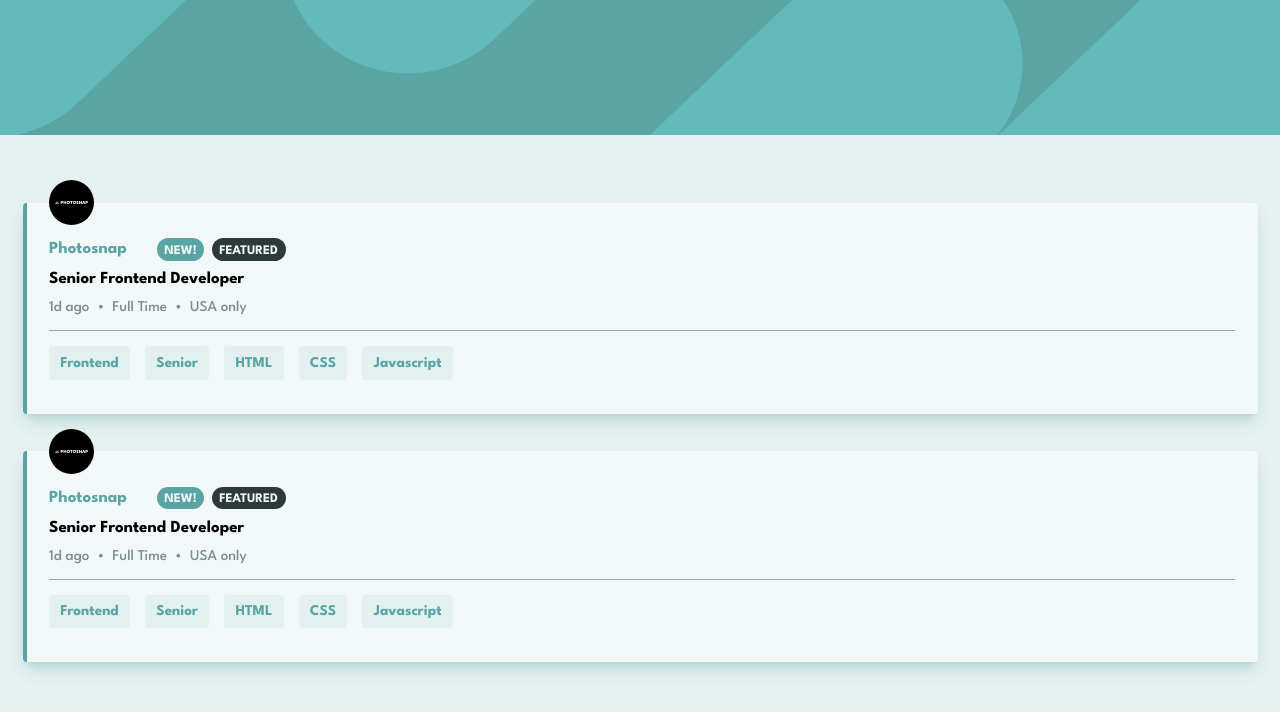
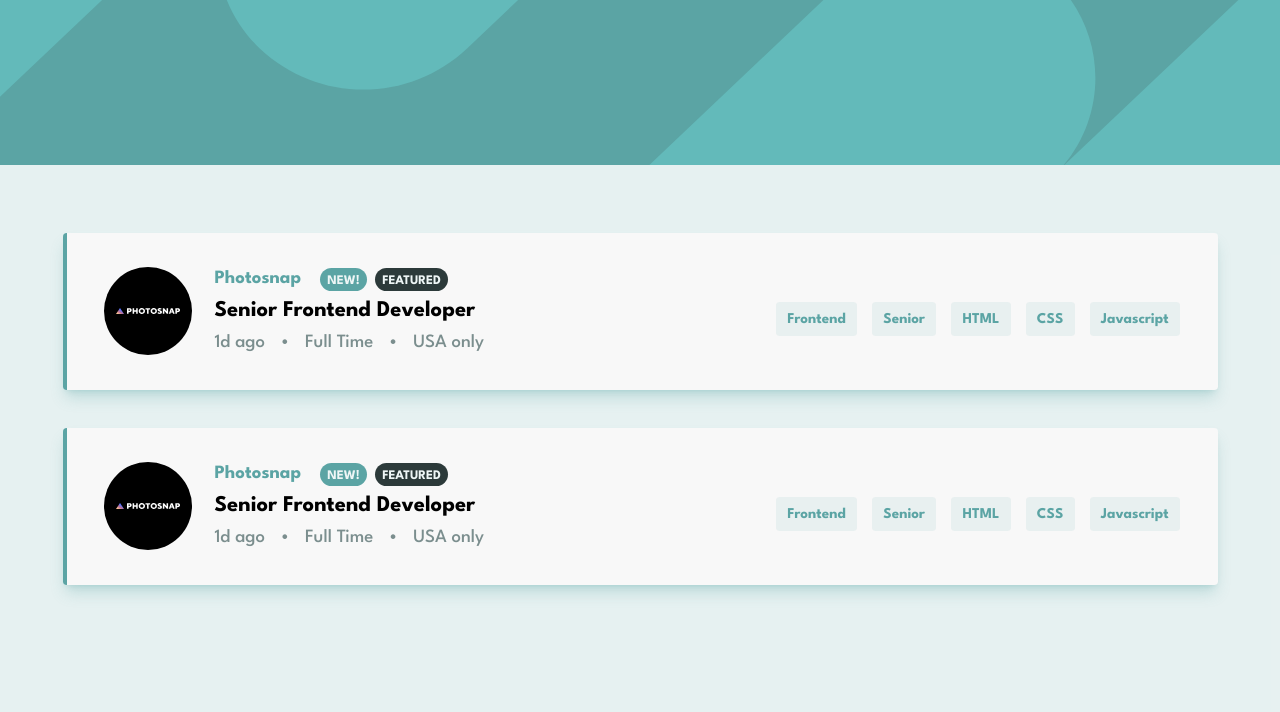
Before and after one commit to adityadahake/Job-Listings-React-, a React (Vite) app: page / in a window 1280 px wide. Shown: the top 712 px of the page. Built offline with nearby package versions, Linux system fonts and the light colour scheme.

Commit message:
add styles for desktop view

```diff
--- a/src/App.jsx
+++ b/src/App.jsx
@@ -9,10 +9,10 @@ function App() {
         <img
           src={bgHeaderImg}
           alt="background header image"
-          className="w-full h-36 object-cover bg-desaturated-dark-cyan-primary"
+          className="w-full h-36 lg:h-44 object-cover bg-desaturated-dark-cyan-primary"
         />
       </div>
-      <div className="container mx-auto pt-12">
+      <div className="container lg:max-w-[1200px] mx-auto pt-12">
         <div className="flex flex-col gap-10 p-6">
           <JobListing />
           <JobListing />
--- a/src/components/JobListing.jsx
+++ b/src/components/JobListing.jsx
@@ -2,13 +2,13 @@ import photosnapLogo from "../assets/images/photosnap.svg";
 
 function JobListing() {
   return (
-    <div className="border-l-4 px-6 py-9 relative rounded shadow-lg flex flex-col gap-3 whitespace-nowrap bg-light-grayish-cyan-bg border-desaturated-dark-cyan-primary shadow-desaturated-dark-cyan-primary/30">
-      <div className="w-12 h-12 absolute -top-6">
+    <div className="border-l-4 px-6 py-9 lg:px-10 relative rounded shadow-lg flex flex-col lg:flex-row lg:items-center gap-3 lg:gap-6 whitespace-nowrap bg-very-light-cyan border-desaturated-dark-cyan-primary shadow-desaturated-dark-cyan-primary/30">
+      <div className="w-12 h-12 lg:w-fit lg:h-fit absolute lg:static -top-6">
         <img src={photosnapLogo} alt="photosnap" />
       </div>
       <div className="grid gap-1">
         <div className="flex gap-2 items-center font-bold">
-          <span className="text-lg me-6 text-desaturated-dark-cyan-primary">
+          <span className="text-lg lg:text-xl me-6 lg:me-3 text-desaturated-dark-cyan-primary">
             Photosnap
           </span>
           <span className="text-sm px-2 pt-1 rounded-full bg-desaturated-dark-cyan-primary text-light-grayish-cyan-badge">
@@ -18,8 +18,10 @@ function JobListing() {
             FEATURED
           </span>
         </div>
-        <div className="text-lg font-bold">Senior Frontend Developer</div>
-        <div className="flex gap-2 font-medium text-dark-grayish-cyan">
+        <div className="text-lg lg:text-2xl font-bold">
+          Senior Frontend Developer
+        </div>
+        <div className="flex gap-2 lg:gap-4 lg:text-xl font-medium text-dark-grayish-cyan">
           <span>1d ago</span>
           <span>&#x2022;</span>
           <span>Full Time</span>
@@ -27,7 +29,7 @@ function JobListing() {
           <span>USA only</span>
         </div>
       </div>
-      <div className="border-t border-dark-grayish-cyan/75 pt-4 flex flex-wrap gap-4 font-bold text-desaturated-dark-cyan-primary">
+      <div className="border-t lg:border-0 lg:ms-auto border-dark-grayish-cyan/75 pt-4 flex flex-wrap gap-4 font-bold text-desaturated-dark-cyan-primary">
         <span className="px-3 py-1.5 rounded bg-desaturated-dark-cyan-primary/10">
           Frontend
         </span>
--- a/tailwind.config.js
+++ b/tailwind.config.js
@@ -8,6 +8,7 @@ export default {
       "light-grayish-cyan-badge": "#EEF6F6",
       "dark-grayish-cyan": "#7B8E8E",
       "very-dark-grayish-cyan": "#2C3A3A",
+      "very-light-cyan": "#F8F8F8",
     },
     extend: {},
   },
```
